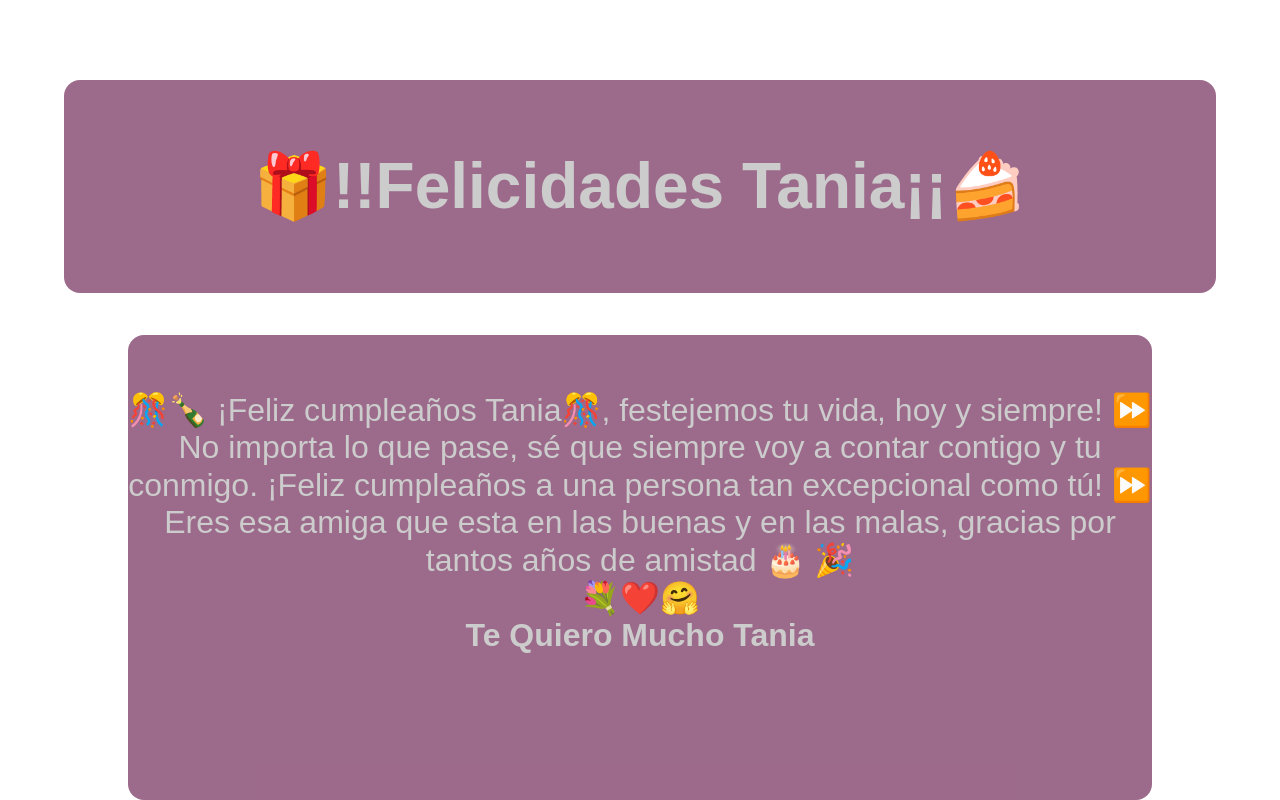
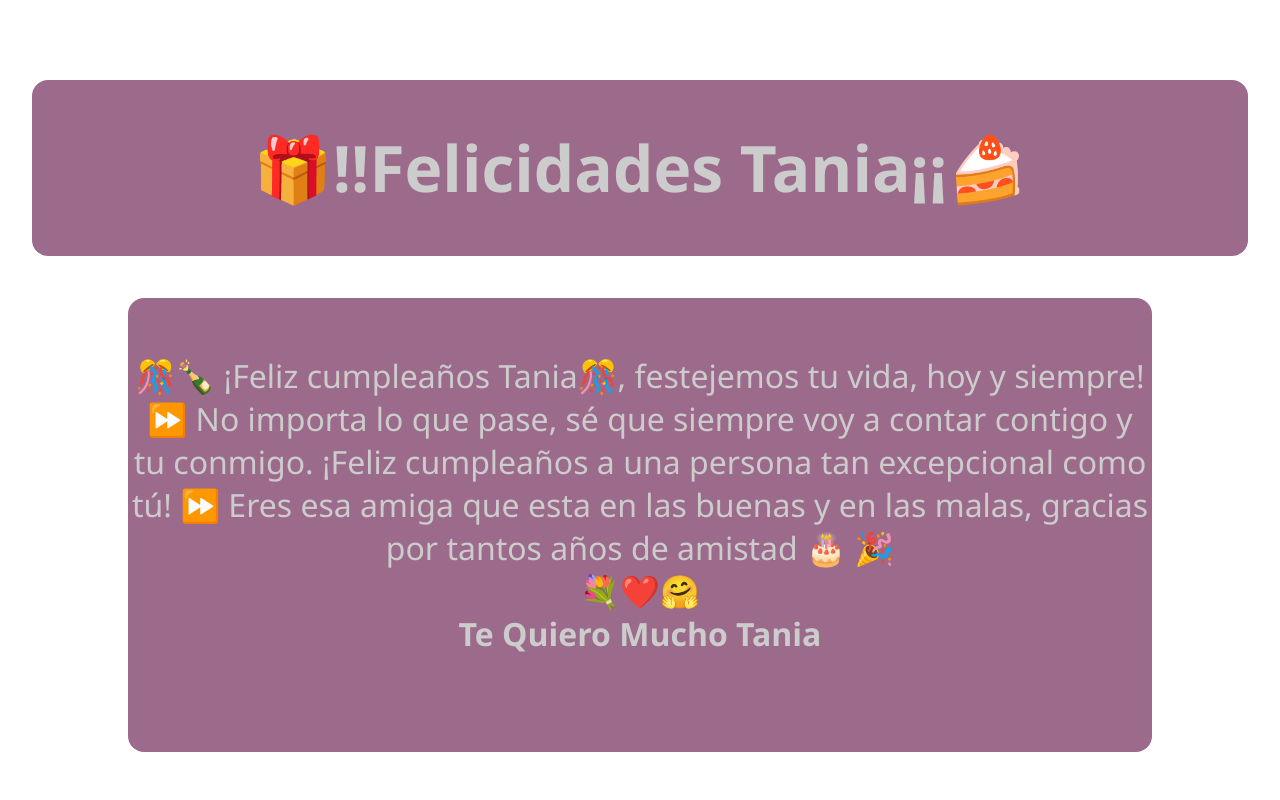
Before and after one commit to edgarcj/Tania.Birthday, a plain HTML site: page index.html in a window 1280 px wide. Drawn offline with Linux system fonts and the light colour scheme.

Commit message:
Update Style
Se refactoriza parte del código y se cambia fuente

```diff
--- a/style.css
+++ b/style.css
@@ -13,7 +13,7 @@ body{
 	justify-content: center;
 	min-height: 100vh;
         color:rgb(204, 204, 204);
-	font-family: sans-serif;
+	font-family: 'Segoe UI', Tahoma, Geneva, Verdana, sans-serif;
 	margin: 0px;
 }
 
@@ -31,10 +31,12 @@ h1{
         flex-grow: 1;
         flex-shrink: 1;
 	margin-top: 5rem;
+	height: auto;
         border-radius: 1rem;
         display: flex;
-        width: 90%;
-        overflow: hidden;
+        width: 95%;
+	flex-direction: column;
+        overflow: scroll;
         flex-wrap: wrap;
         justify-content: space-around;
         align-items: center;
@@ -48,9 +50,10 @@ h1{
 	flex-wrap: wrap;
 	justify-content: center;
         width: 80%;
-        overflow: hidden;
+        overflow: scroll;
         background-color: rgba(121, 52, 98, 0.733);
         border-radius: 1rem;
+        margin-bottom: 3rem ;
 }
 
 
```
